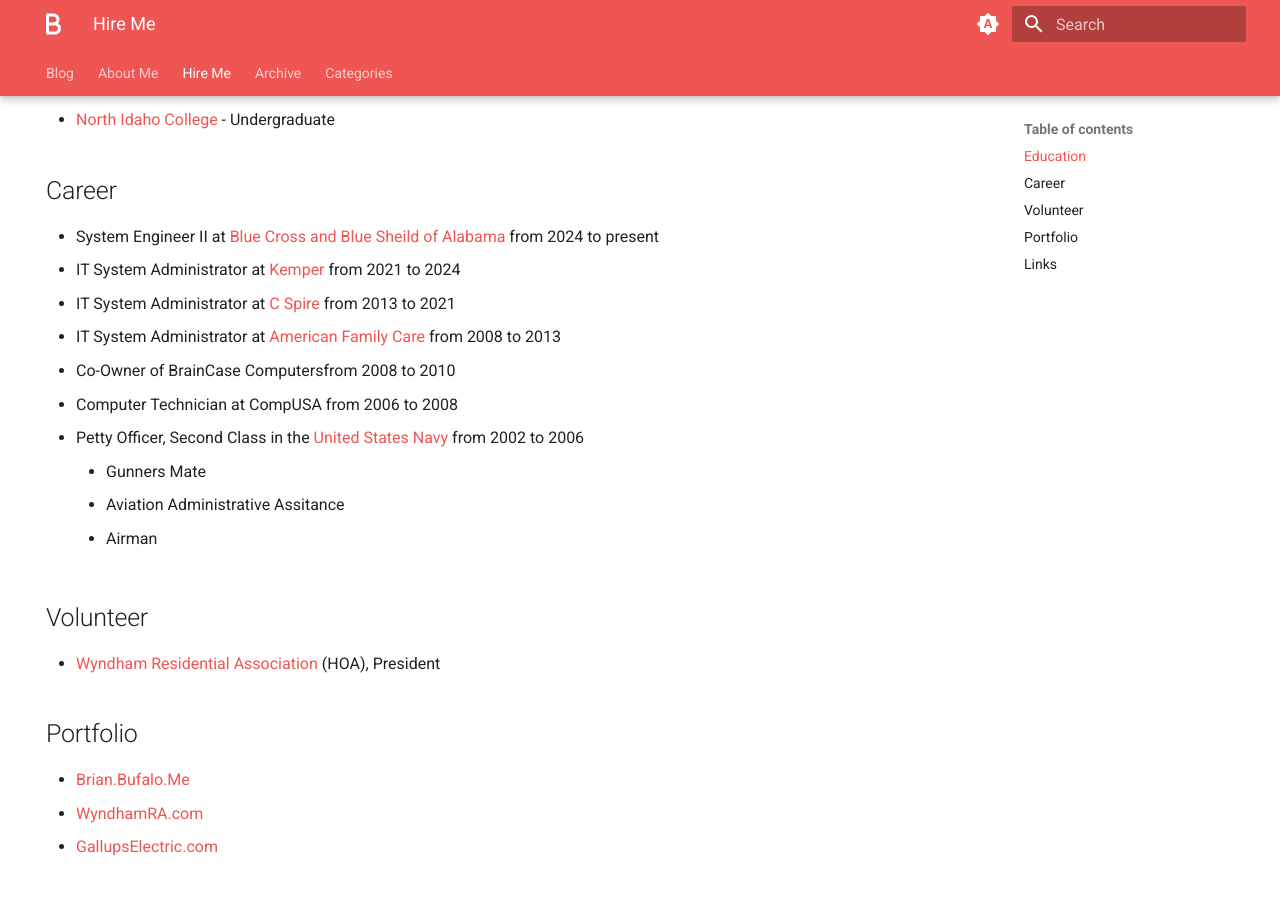
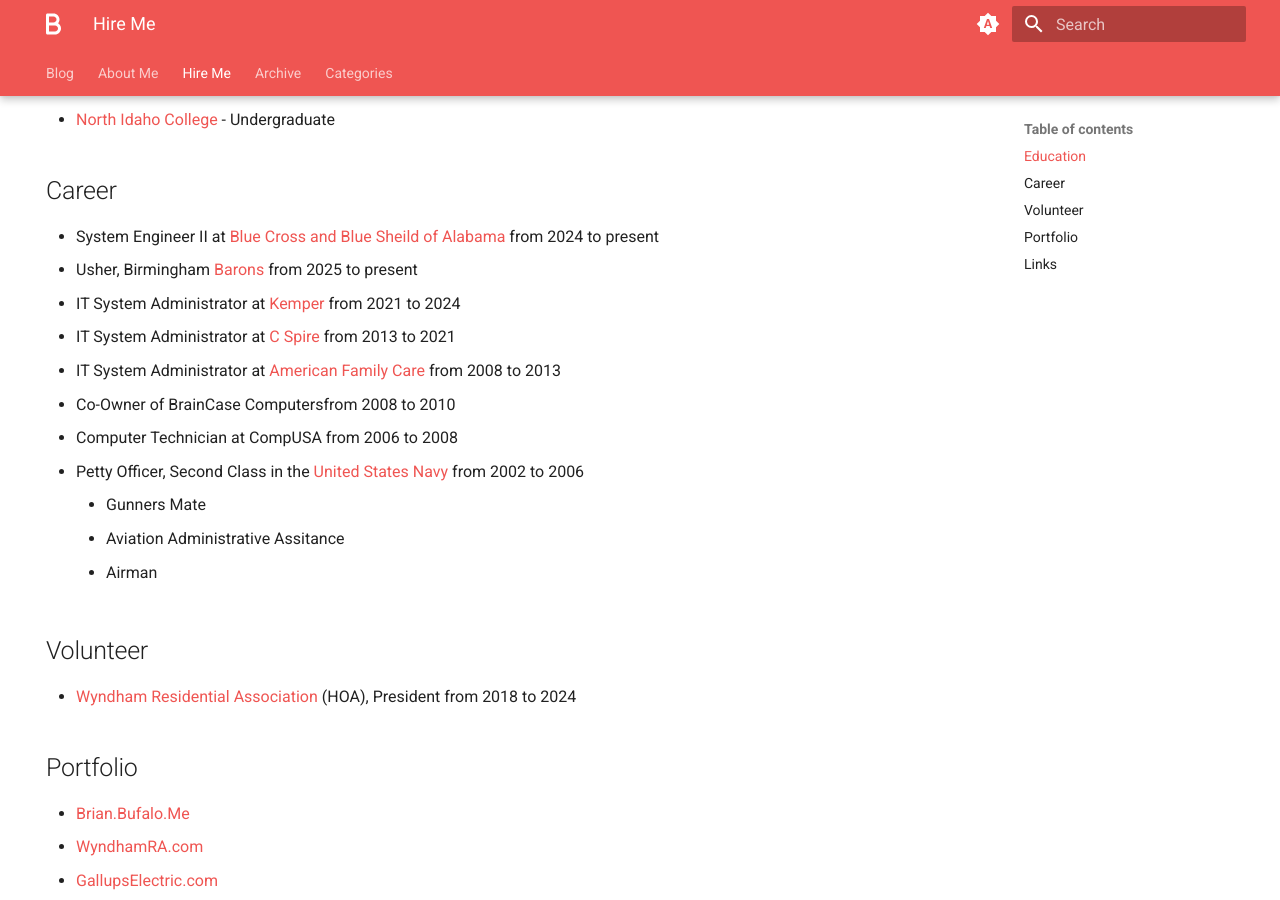
Before and after one commit to bmbufalo/bmbufalo, an MkDocs documentation site: the page built from docs/hire_me.md, in a window 1280 px wide and 900 px high, scrolled down 306 px. Built offline with MkDocs 1.6.1 and Material for MkDocs 9.7.7, drawn with Linux system fonts in a browser that asks for light colours.

Commit message:
Added Barons to resume

```diff
--- a/docs/hire_me.md
+++ b/docs/hire_me.md
@@ -18,6 +18,7 @@
 ## Career
 
 - System Engineer II at [Blue Cross and Blue Sheild of Alabama](https://www.bcbsal.org/) from 2024 to present
+- Usher, Birmingham [Barons](https://www.barons.com) from 2025 to present
 - IT System Administrator at [Kemper](https://www.kemper.com) from 2021 to 2024
 - IT System Administrator at [C Spire](https://www.cspire.com) from 2013 to 2021
 - IT System Administrator at [American Family Care](https://www.americanfamilycare.com) from 2008 to 2013
@@ -30,7 +31,7 @@
 
 ## Volunteer
 
-- [Wyndham Residential Association](https://wyndhamra.com) (HOA), President
+- [Wyndham Residential Association](https://wyndhamra.com) (HOA), President from 2018 to 2024
 
 ## Portfolio
 
```
